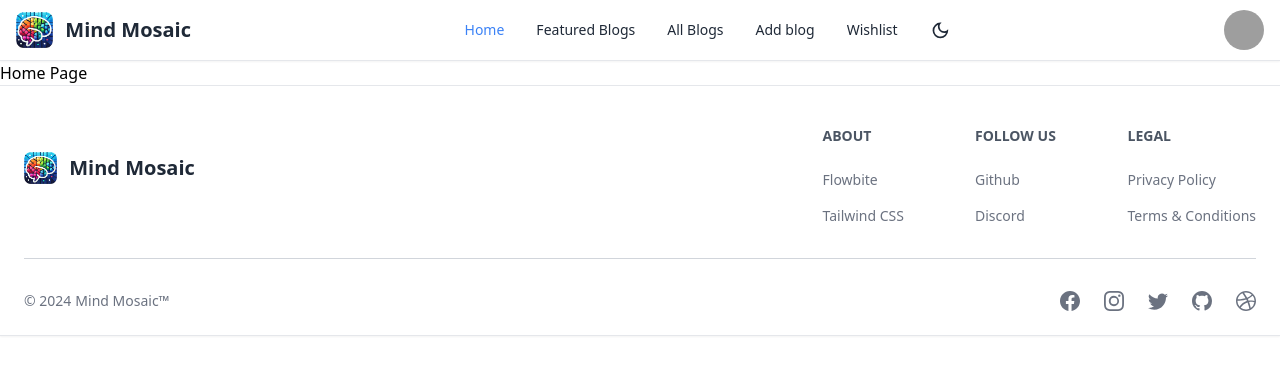
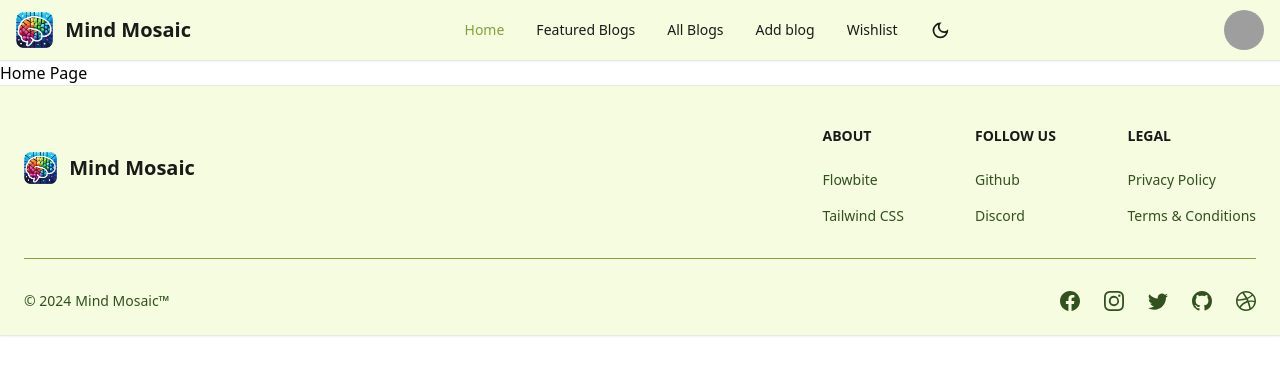
Before and after one commit to Ajmain-Fayek/Mind-Mosaic-Client, a React (Vite) app: page / in a window 1280 px wide. Shown: the top 374 px of the page. Built offline with nearby package versions, Linux system fonts and the light colour scheme; no server answers; grey boxes are pictures that could not be loaded.

Commit message:
Color palate added for better User Experience

```diff
--- a/src/Common/Footers.jsx
+++ b/src/Common/Footers.jsx
@@ -16,9 +16,7 @@ const Footers = () => {
         <Footer
             container
             className={`2xl:px-10 border-b shadow-sm rounded-none border-t ${
-                theme === "dark"
-                    ? "bg-gray-800 text-white"
-                    : "bg-white text-gray-800"
+                theme === "dark" ? "bg-dark text-light" : "bg-light text-dark"
             }`}
         >
             <div className="w-full">
@@ -26,9 +24,7 @@ const Footers = () => {
                     <div className="flex items-center">
                         <Footer.Brand
                             className={`${
-                                theme === "dark"
-                                    ? "text-white"
-                                    : "text-gray-800"
+                                theme === "dark" ? "text-light" : "text-dark"
                             }`}
                             src={logo}
                             alt="Mind Mosaic Logo"
@@ -36,9 +32,7 @@ const Footers = () => {
                         />
                         <span
                             className={`self-center whitespace-nowrap text-xl font-semibold ${
-                                theme === "light"
-                                    ? "text-gray-800"
-                                    : "text-white"
+                                theme === "light" ? "text-dark" : "text-light"
                             }`}
                         >
                             Mind Mosaic
@@ -50,16 +44,16 @@ const Footers = () => {
                                 title="About"
                                 className={
                                     theme === "light"
-                                        ? "text-gray-600"
-                                        : "text-gray-200"
+                                        ? "text-dark"
+                                        : "text-light"
                                 }
                             />
                             <Footer.LinkGroup
                                 col
                                 className={
                                     theme === "light"
-                                        ? "text-gray-500"
-                                        : "text-gray-400"
+                                        ? "text-semi-dark"
+                                        : "text-semi-light"
                                 }
                             >
                                 <Footer.Link href="#">Flowbite</Footer.Link>
@@ -71,16 +65,16 @@ const Footers = () => {
                                 title="Follow us"
                                 className={
                                     theme === "light"
-                                        ? "text-gray-600"
-                                        : "text-gray-200"
+                                        ? "text-dark"
+                                        : "text-light"
                                 }
                             />
                             <Footer.LinkGroup
                                 col
                                 className={
                                     theme === "light"
-                                        ? "text-gray-500"
-                                        : "text-gray-400"
+                                        ? "text-semi-dark"
+                                        : "text-semi-light"
                                 }
                             >
                                 <Footer.Link href="#">Github</Footer.Link>
@@ -92,16 +86,16 @@ const Footers = () => {
                                 title="Legal"
                                 className={
                                     theme === "light"
-                                        ? "text-gray-600"
-                                        : "text-gray-200"
+                                        ? "text-dark"
+                                        : "text-light"
                                 }
                             />
                             <Footer.LinkGroup
                                 col
                                 className={
                                     theme === "light"
-                                        ? "text-gray-500"
-                                        : "text-gray-400"
+                                        ? "text-semi-dark"
+                                        : "text-semi-light"
                                 }
                             >
                                 <Footer.Link href="#">
@@ -117,8 +111,8 @@ const Footers = () => {
                 <Footer.Divider
                     className={
                         theme === "light"
-                            ? "border-gray-300"
-                            : "border-gray-500"
+                            ? "border-semi-light"
+                            : "border-semi-dark"
                     }
                 />
                 <div
@@ -131,15 +125,15 @@ const Footers = () => {
                         year={2024}
                         className={
                             theme === "light"
-                                ? "text-gray-500"
-                                : "text-gray-400"
+                                ? "text-semi-dark"
+                                : "text-semi-light"
                         }
                     />
                     <div
                         className={`mt-4 flex space-x-6 sm:mt-0 sm:justify-center ${
                             theme === "light"
-                                ? "text-gray-500"
-                                : "text-gray-400"
+                                ? "text-semi-dark"
+                                : "text-semi-light"
                         }`}
                     >
                         <Footer.Icon icon={BsFacebook} />
--- a/src/Common/Navbar.jsx
+++ b/src/Common/Navbar.jsx
@@ -10,9 +10,7 @@ const NavBar = () => {
         <Navbar
             fluid
             className={`2xl:px-10 border-b shadow-sm ${
-                theme === "dark"
-                    ? "bg-gray-800 text-white"
-                    : "bg-white text-gray-800"
+                theme === "dark" ? "bg-dark text-light" : "bg-light text-dark"
             }`}
         >
             <Navbar.Brand href="https://flowbite-react.com">
@@ -23,7 +21,7 @@ const NavBar = () => {
                 />
                 <span
                     className={`self-center whitespace-nowrap text-xl font-semibold ${
-                        theme === "light" ? "text-gray-800" : "text-white"
+                        theme === "light" ? "text-dark" : "text-light"
                     }`}
                 >
                     Mind Mosaic
--- a/src/Layouts/Blogs.jsx
+++ b/src/Layouts/Blogs.jsx
@@ -1,14 +1,14 @@
 import React from "react";
 import NavBar from "../Common/Navbar";
-import Footer from "../Common/Footers";
 import { Outlet } from "react-router";
+import Footers from "../Common/Footers";
 
 const Blogs = () => {
     return (
         <>
             <NavBar />
             <Outlet />
-            <Footer />
+            <Footers />
         </>
     );
 };
--- a/src/Layouts/Home.jsx
+++ b/src/Layouts/Home.jsx
@@ -1,7 +1,7 @@
 import React from "react";
 import { Outlet } from "react-router";
-import Footer from "../Common/Footers";
 import NavBar from "../Common/Navbar";
+import Footers from "../Common/Footers";
 // import AuthProvider from "../Contexts/Auth Context Provider/AuthProvider";
 
 const Home = () => {
@@ -11,7 +11,7 @@ const Home = () => {
             <div className="">
                 <Outlet />
             </div>
-            <Footer />
+            <Footers />
         </>
     );
 };
--- a/src/index.css
+++ b/src/index.css
@@ -3,5 +3,5 @@
 @tailwind utilities;
 
 .active {
-  color: #3b82f6;
+  color: #859f3d;
 }
--- a/tailwind.config.js
+++ b/tailwind.config.js
@@ -3,7 +3,14 @@ const flowbite = require("flowbite-react/tailwind");
 export default {
     content: ["./index.html", "./src/**/*.{js,ts,jsx,tsx}", flowbite.content()],
     theme: {
-        extend: {},
+        extend: {
+            colors: {
+                dark: "#1a1a19",
+                "semi-dark": "#31511e",
+                "semi-light": "#859f3d",
+                light: "#f6fcdf",
+            },
+        },
     },
     plugins: [flowbite.plugin()],
 };
```
